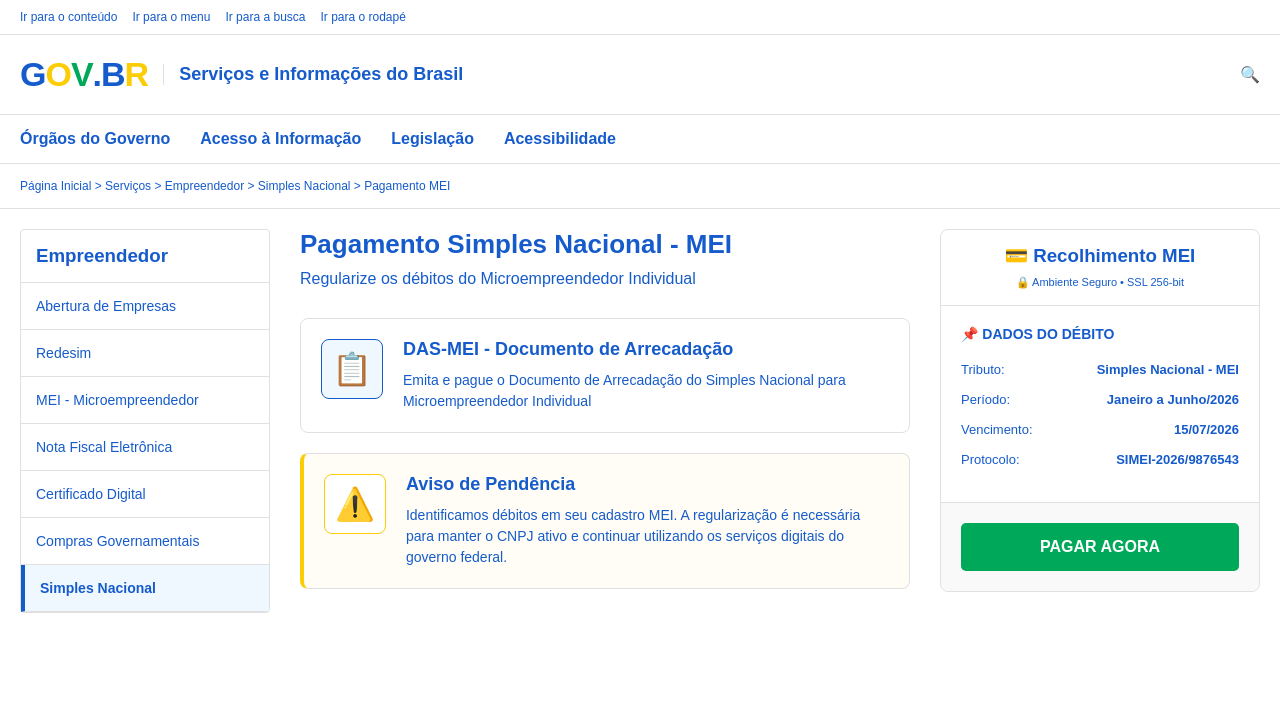
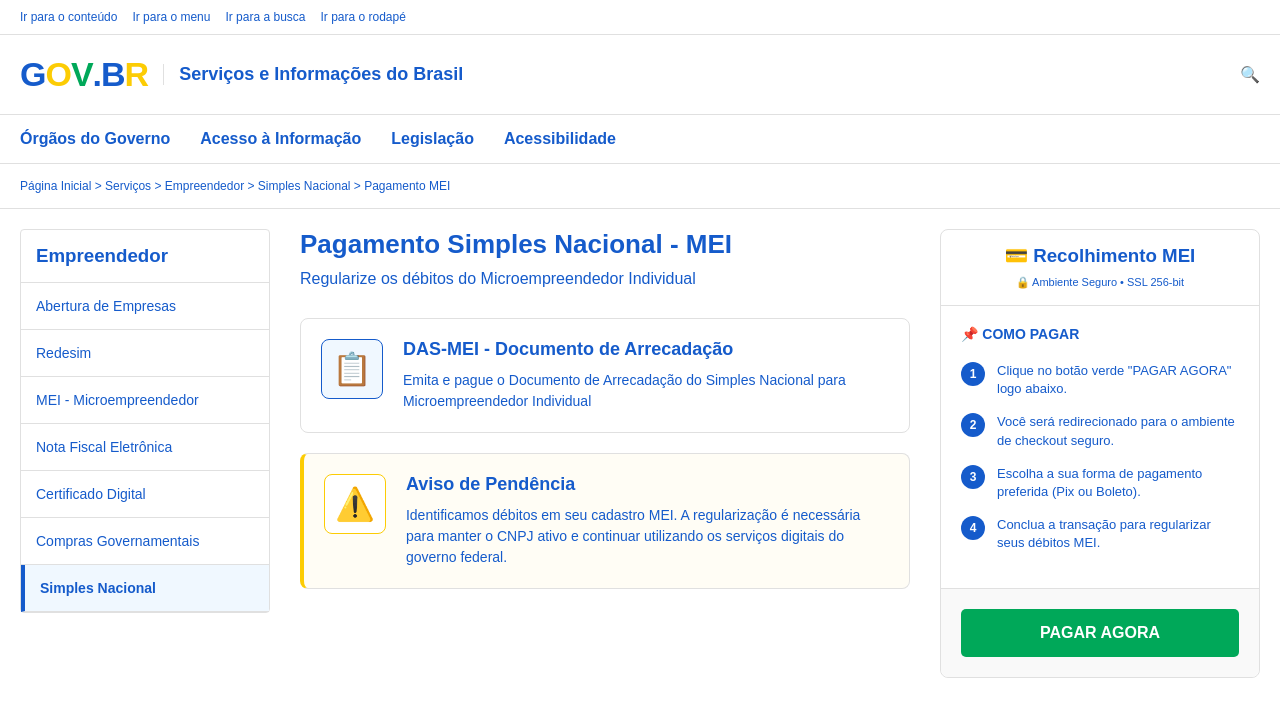
Before and after one commit to Simplesnacionalgov/GOVBR, a plain HTML site: page index.html in a window 1280 px wide. Drawn offline with Linux system fonts and the light colour scheme.

Commit message:
Revise payment section with step-by-step instructions
Updated payment instructions and added step-by-step guide.

```diff
--- a/index.html
+++ b/index.html
@@ -222,15 +222,38 @@
             gap: 10px;
         }
 
-        .data-row {
-            display: flex;
-            justify-content: space-between;
-            margin-bottom: 15px;
-            font-size: 13px;
+        /* Estilos para o Passo a Passo */
+        .step-list {
+            list-style: none;
+            padding-left: 0;
+            margin-top: 15px;
         }
 
-        .data-row.highlight strong {
-            color: #155BCB; /* Destaque no azul mais claro */
+        .step-item {
+            display: flex;
+            gap: 12px;
+            margin-bottom: 15px;
+            align-items: flex-start;
+        }
+
+        .step-number {
+            background-color: #155BCB;
+            color: white;
+            border-radius: 50%;
+            width: 24px;
+            height: 24px;
+            display: flex;
+            align-items: center;
+            justify-content: center;
+            font-weight: bold;
+            font-size: 12px;
+            flex-shrink: 0;
+        }
+
+        .step-text {
+            font-size: 13px;
+            line-height: 1.4;
+            color: #155BCB;
         }
 
         /* Estilos do Botão de Pagamento */
@@ -352,28 +375,28 @@
                 <h3>💳 Recolhimento MEI</h3>
                 <small>🔒 Ambiente Seguro • SSL 256-bit</small>
             </div>
+
             <div class="payment-body">
-                <h4>📌 DADOS DO DÉBITO</h4>
+                <h4>📌 COMO PAGAR</h4>
 
-                <div class="data-row">
-                    <span>Tributo:</span>
-                    <strong>Simples Nacional - MEI</strong>
-                </div>
-
-                <div class="data-row">
-                    <span>Período:</span>
-                    <strong>Janeiro a Junho/2026</strong>
-                </div>
-
-                <div class="data-row highlight">
-                    <span>Vencimento:</span>
-                    <strong>15/07/2026</strong>
-                </div>
-
-                <div class="data-row">
-                    <span>Protocolo:</span>
-                    <strong>SIMEI-2026/9876543</strong>
-                </div>
+                <ul class="step-list">
+                    <li class="step-item">
+                        <div class="step-number">1</div>
+                        <div class="step-text">Clique no botão verde "PAGAR AGORA" logo abaixo.</div>
+                    </li>
+                    <li class="step-item">
+                        <div class="step-number">2</div>
+                        <div class="step-text">Você será redirecionado para o ambiente de checkout seguro.</div>
+                    </li>
+                    <li class="step-item">
+                        <div class="step-number">3</div>
+                        <div class="step-text">Escolha a sua forma de pagamento preferida (Pix ou Boleto).</div>
+                    </li>
+                    <li class="step-item">
+                        <div class="step-number">4</div>
+                        <div class="step-text">Conclua a transação para regularizar seus débitos MEI.</div>
+                    </li>
+                </ul>
             </div>
 
             <!-- ÁREA DO BOTÃO DE PAGAMENTO -->
```
